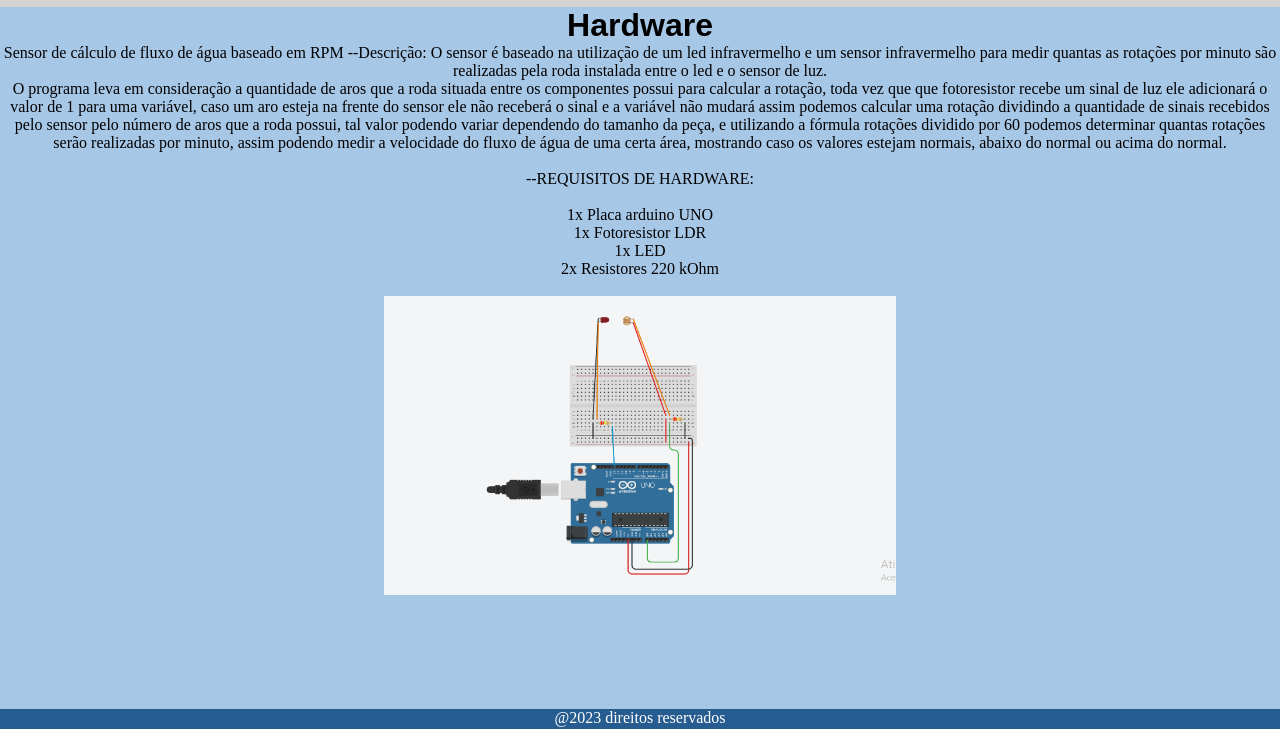
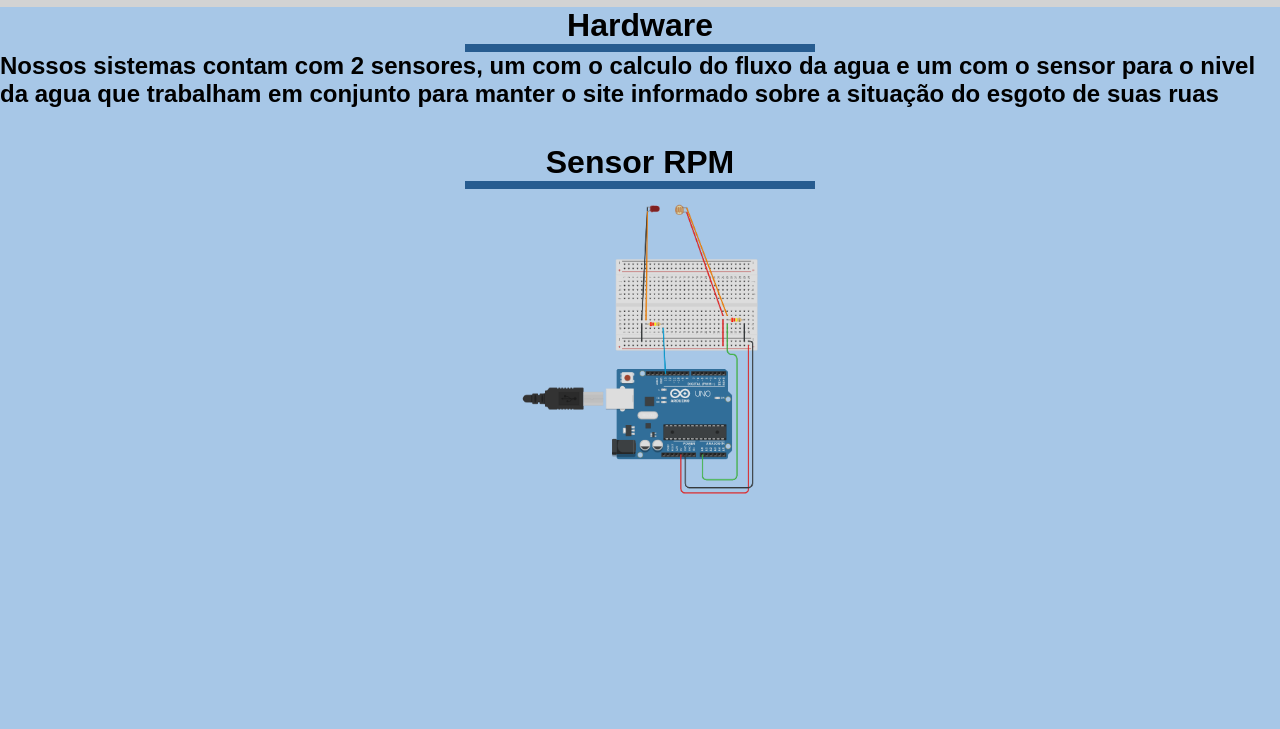
Before and after one commit to Gab0502/sprint2_frontend, a plain HTML site: page paginas/pagina4/hard.html in a window 1280 px wide. Shown: the part 71-800 px from the top of the page. Drawn offline with Linux system fonts and the light colour scheme; files whose address does not match are found by name.

Commit message:
hard e soft

```diff
--- a/home/style.css
+++ b/home/style.css
@@ -14,11 +14,10 @@ body {
   background-color: 	#A7C7E7;
 }
 
-h1{
+h1,h2,h3,h4{
   font-family: Arial, Helvetica, sans-serif;
 }
-h2{font-family: Arial, Helvetica, sans-serif;
-}
+
 
 th, td {
     border: 2px solid black;
@@ -42,6 +41,15 @@ th, td {
   flex-direction: row;
   justify-content: space-around;
 }
+.containeralt{
+  height: 100%;
+  display:flex;
+  flex-direction: column;
+  justify-content: center;
+  align-items: center;
+}
+
+
 .box{
   width: 20%;
   height: 250px;
@@ -75,5 +83,4 @@ footer {
   width: 100%;
   height: 20px;
   text-align: center;
-
 }
--- a/paginas/pagina4/hard.html
+++ b/paginas/pagina4/hard.html
@@ -27,24 +27,12 @@
     </nav>
     <a class="loginbtn" href="/paginas/pagina6/login.html">&nbsp Login &nbsp</a>
 </header>
-    <center><h1>Hardware</h1></center>
-    <center>
-        Sensor de cálculo de fluxo de água baseado em RPM
-
---Descrição:
-O sensor é baseado na utilização de um led infravermelho e um sensor infravermelho para medir quantas as rotações por minuto são realizadas pela roda instalada entre o led e o sensor de luz.<br>
-O programa leva em consideração a quantidade de aros que a roda situada entre os componentes possui para calcular a rotação, toda vez que que fotoresistor recebe um sinal de luz ele adicionará o valor de 1 para uma variável, caso um aro esteja na frente do sensor ele não receberá o sinal e a variável não mudará
-assim podemos calcular uma rotação dividindo a quantidade de sinais recebidos pelo sensor pelo número de aros que a roda possui, tal valor podendo variar dependendo do tamanho da peça, e utilizando a fórmula rotações dividido por 60 podemos determinar quantas rotações serão realizadas por minuto, assim podendo
-medir a velocidade do fluxo de água de uma certa área, mostrando caso os valores estejam normais, abaixo do normal ou acima do normal.<br><br>
-
---REQUISITOS DE HARDWARE:
-<br><br>
-1x Placa arduino UNO<br>
-1x Fotoresistor LDR<br>
-1x LED<br>
-2x Resistores 220 kOhm<br><br>
-<img src="../../imagens/sensora.jpg" width="40%"><br>
-    </center>
-<footer>@2023 direitos reservados</footer>
-</body>
-</html>
+<div class="containeralt">
+    <h1>Hardware</h1>
+    <span class="linhazinha"></span>
+    <h2>Nossos sistemas contam com 2 sensores, um com o calculo do fluxo da agua e um com o sensor para o nivel da agua que trabalham em conjunto para manter o site informado sobre a situação do esgoto de suas ruas</h2>
+    <p><br><br></p>
+    <h1>Sensor RPM</h1>
+    <span class="linhazinha" class="imagem"></span>
+    <img src="/imagens/sensorrpm.png" class="image" width="40%">
+</div>
```
Also changed, not shown: paginas/pagina3/software.html (+4 -5 lines), imagens/sensorrpm.png (added).
